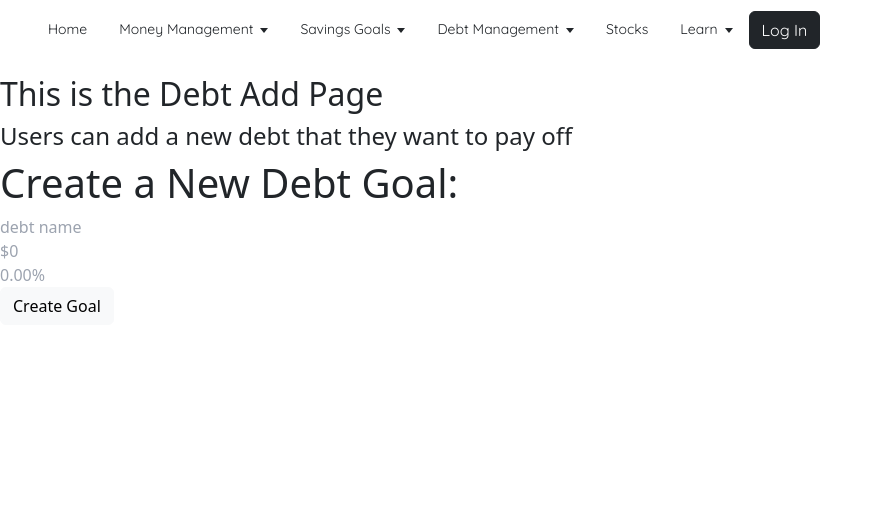
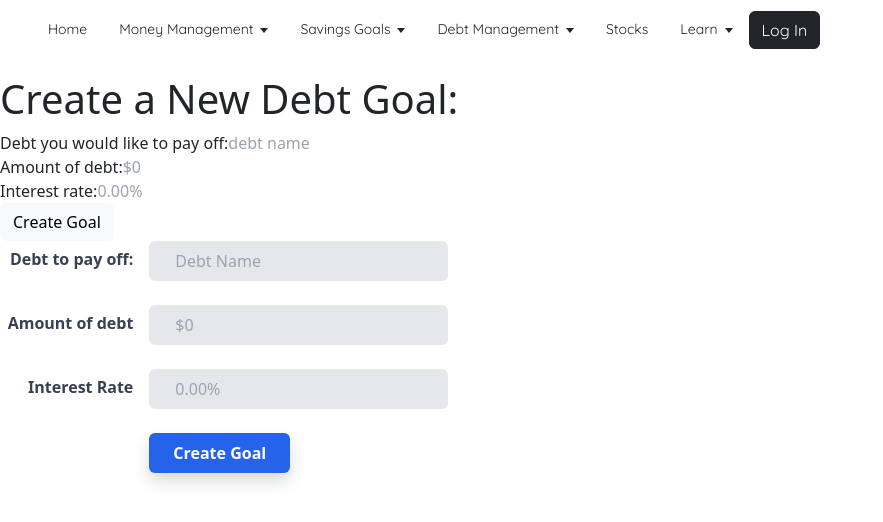
Before and after one commit to Shamayal/frog-finance, a React (Create React App) app in the folder frontend/client/: page /debt/add in a window 1280 px wide. Shown: the top 522 px of the page, without its empty margins (0-883 px from the left). Built offline with nearby package versions, Linux system fonts and the light colour scheme.

Commit message:
remove placeholder headers

```diff
--- a/frontend/client/src/components/debt/AddNewDebtGoal.jsx
+++ b/frontend/client/src/components/debt/AddNewDebtGoal.jsx
@@ -21,7 +21,7 @@ const CreateDebtGoal = () => {
       <h1>Create a New Debt Goal: </h1>
       <form action="">
 
-        <label htmlFor="debt_name" className="sr-only">
+        <label htmlFor="debt_name">
         Debt you would like to pay off:
         </label>
         <input
@@ -36,7 +36,7 @@ const CreateDebtGoal = () => {
         <br />
 
 
-        <label htmlFor="debt_amount" className="sr-only">
+        <label htmlFor="debt_amount">
           Amount of debt:
         </label>
         <input
@@ -50,7 +50,7 @@ const CreateDebtGoal = () => {
 
         <br />
 
-        <label htmlFor="interest_rate" className="sr-only">
+        <label htmlFor="interest_rate">
           Interest rate:
         </label>
         <input
@@ -67,6 +67,56 @@ const CreateDebtGoal = () => {
         <button  className='btn btn-light' type="submit" onClick={handleClick}>Create Goal</button>
       </form>
 
+      <form className="w-full max-w-md">
+  <div className="md:flex md:items-center mb-6">
+
+    <div className="md:w-1/3">
+      <label className="block text-gray-700 font-bold md:text-right mb-1 md:mb-0 pr-4" htmlFor="inline-full-name">
+      Debt to pay off:
+      </label>
+    </div>
+
+    <div className="md:w-2/3">
+      <input className="bg-gray-200 appearance-none border-2 border-gray-200 rounded w-full py-2 px-4 text-gray-700 leading-tight focus:outline-none focus:bg-white focus:border-blue-500" id="inline-full-name" type="text" value="" placeholder='Debt Name' />
+    </div>
+  </div>
+
+  <div className="md:flex md:items-center mb-6">
+    <div className="md:w-1/3">
+      <label className="block text-gray-700 font-bold md:text-right mb-1 md:mb-0 pr-4" htmlFor="inline-password">
+        Amount of debt
+      </label>
+    </div>
+
+    <div className="md:w-2/3">
+      <input className="bg-gray-200 appearance-none border-2 border-gray-200 rounded w-full py-2 px-4 text-gray-700 leading-tight focus:outline-none focus:bg-white focus:border-blue-500" id="inline-password" type="number" placeholder="$0" />
+    </div>
+  </div>
+
+  <div className="md:flex md:items-center mb-6">
+    <div className="md:w-1/3">
+      <label className="block text-gray-700 font-bold md:text-right mb-1 md:mb-0 pr-4" htmlFor="inline-password">
+        Interest Rate
+      </label>
+    </div>
+
+    <div className="md:w-2/3">
+      <input className="bg-gray-200 appearance-none border-2 border-gray-200 rounded w-full py-2 px-4 text-gray-700 leading-tight focus:outline-none focus:bg-white focus:border-blue-500" id="inline-password" type="number" placeholder="0.00%" />
+    </div>
+  </div>
+
+  <div className="md:flex md:items-center">
+    <div className="md:w-1/3"></div>
+    <div className="md:w-2/3">
+      <button className="shadow bg-blue-600 hover:bg-blue-500 focus:shadow-outline focus:outline-none text-white font-bold py-2 px-4 rounded" type="button">
+        Create Goal
+      </button>
+    </div>
+  </div>
+
+</form>
+
+
 
     </div>
   )
--- a/frontend/client/src/components/savings/CreateSavingsGoal.jsx
+++ b/frontend/client/src/components/savings/CreateSavingsGoal.jsx
@@ -38,7 +38,7 @@ const CreateSavingsGoal = () => {
 
         <form action="">
 
-          <label htmlFor="saving_name" className="sr-only">
+          <label htmlFor="saving_name">
             What are you saving for? Enter your goal name:
           </label>
           <input
@@ -53,7 +53,7 @@ const CreateSavingsGoal = () => {
           <br />
 
 
-          <label htmlFor="goal_amount" className="sr-only">
+          <label htmlFor="goal_amount">
             How much do you need to save to reach this goal?
           </label>
           <input
@@ -66,7 +66,7 @@ const CreateSavingsGoal = () => {
 
           <br />
 
-          <label htmlFor="current_amount" className="sr-only">
+          <label htmlFor="current_amount">
             How much have you already saved towards this goal?
           </label>
           <input
--- a/frontend/client/src/routes/Debt/DebtAdd.jsx
+++ b/frontend/client/src/routes/Debt/DebtAdd.jsx
@@ -1,10 +1,8 @@
 import AddNewDebtGoal from '../../components/debt/AddNewDebtGoal'
+
 const DebtAdd = () => {
   return (
     <div>
-      <h2>This is the Debt Add Page</h2>
-      <h4>Users can add a new debt that they want to pay off</h4>
-
       <AddNewDebtGoal />
     </div>
   );
--- a/frontend/client/src/routes/Debt/DebtPast.jsx
+++ b/frontend/client/src/routes/Debt/DebtPast.jsx
@@ -3,9 +3,6 @@ import PaidOffDebts from '../../components/debt/PaidOffDebts';
 const DebtPast = () => {
   return (
     <div>
-      <h2>This is the Past Debt Page</h2>
-      <h4>Users can see their achievements in paying off their past debts!</h4>
-
       <PaidOffDebts />
     </div>
   );
--- a/frontend/client/src/routes/Debt/DebtProgress.jsx
+++ b/frontend/client/src/routes/Debt/DebtProgress.jsx
@@ -3,9 +3,6 @@ import CurrentDebtGoals from '../../components/debt/CurrentDebtGoals'
 const DebtProgress = () => {
   return (
     <div>
-      <h2>This is the Debt Progress Page</h2>
-      <h4>Users can add a see their debt in a graph and how much they have left to pay off</h4>
-
       <CurrentDebtGoals />
     </div>
   );
--- a/frontend/client/src/routes/Savings/SavingsAchievements.jsx
+++ b/frontend/client/src/routes/Savings/SavingsAchievements.jsx
@@ -3,9 +3,6 @@ import PastSavingsGoals from '../../components/savings/PastSavingsGoals';
 const SavingsAchievements = () => {
   return (
     <div>
-      <h2>This is the Savings Achievements Page</h2>
-      <h4>Users can see their achievements in saving up for their goals!</h4>
-
       <br />
 
       <PastSavingsGoals />
--- a/frontend/client/src/routes/Savings/SavingsAdd.jsx
+++ b/frontend/client/src/routes/Savings/SavingsAdd.jsx
@@ -2,9 +2,6 @@ import CreateSavingsGoal from '../../components/savings/CreateSavingsGoal';
 const SavingsAdd = () => {
   return (
     <div>
-      <h2>This is the Savings Add Page</h2>
-      <h4>Users can add a new savings goal that they want to save up for!</h4>
-
       <CreateSavingsGoal />
     </div>
   );
--- a/frontend/client/src/routes/Savings/SavingsProgress.jsx
+++ b/frontend/client/src/routes/Savings/SavingsProgress.jsx
@@ -1,17 +1,8 @@
-
 import CurrentSavingsGoal from '../../components/savings/CurrentSavingsGoal';
 
-
-
 const SavingsProgress = () => {
-
   return (
     <div>
-      <h2>This is the Savings Progress Page</h2>
-      <h4>Users can add a see their savings in a graph and how much they have left to save up</h4>
-      <br />
-      <br />
-
       <CurrentSavingsGoal />
     </div>
   );
```
